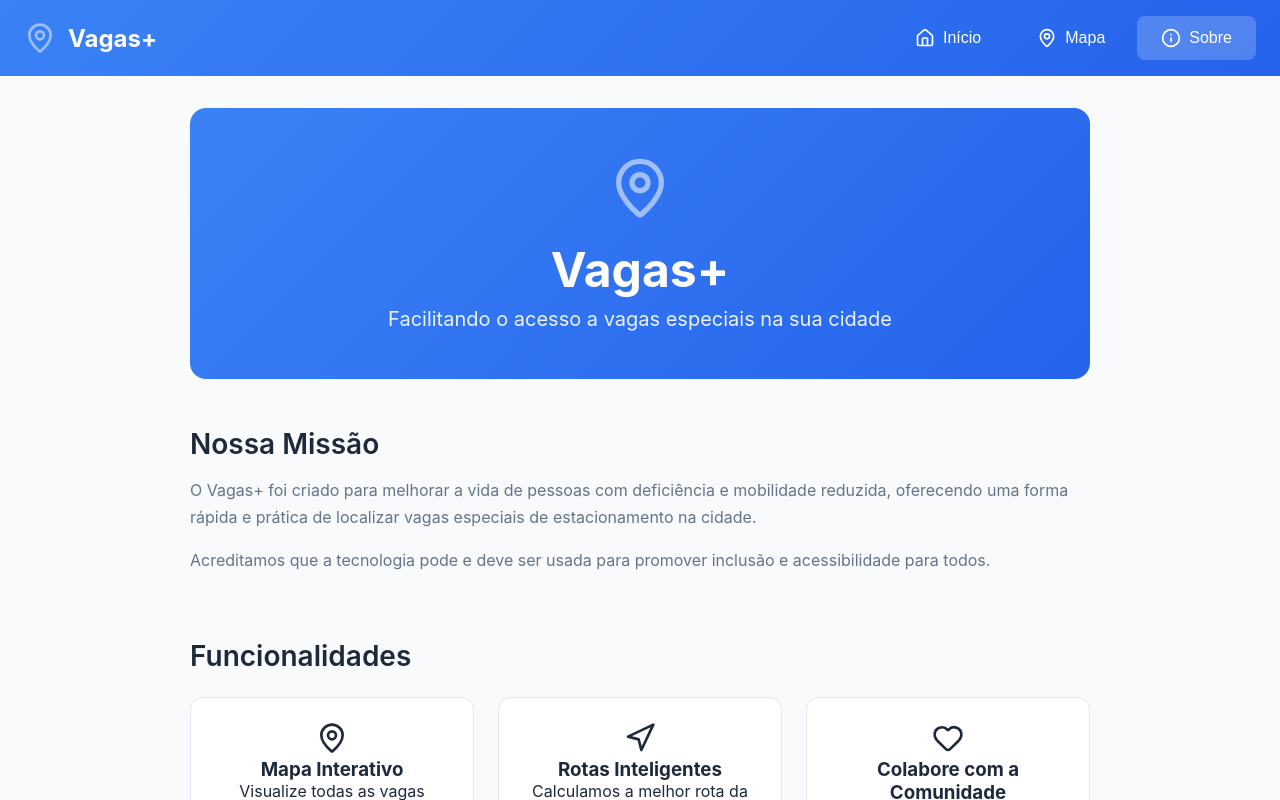
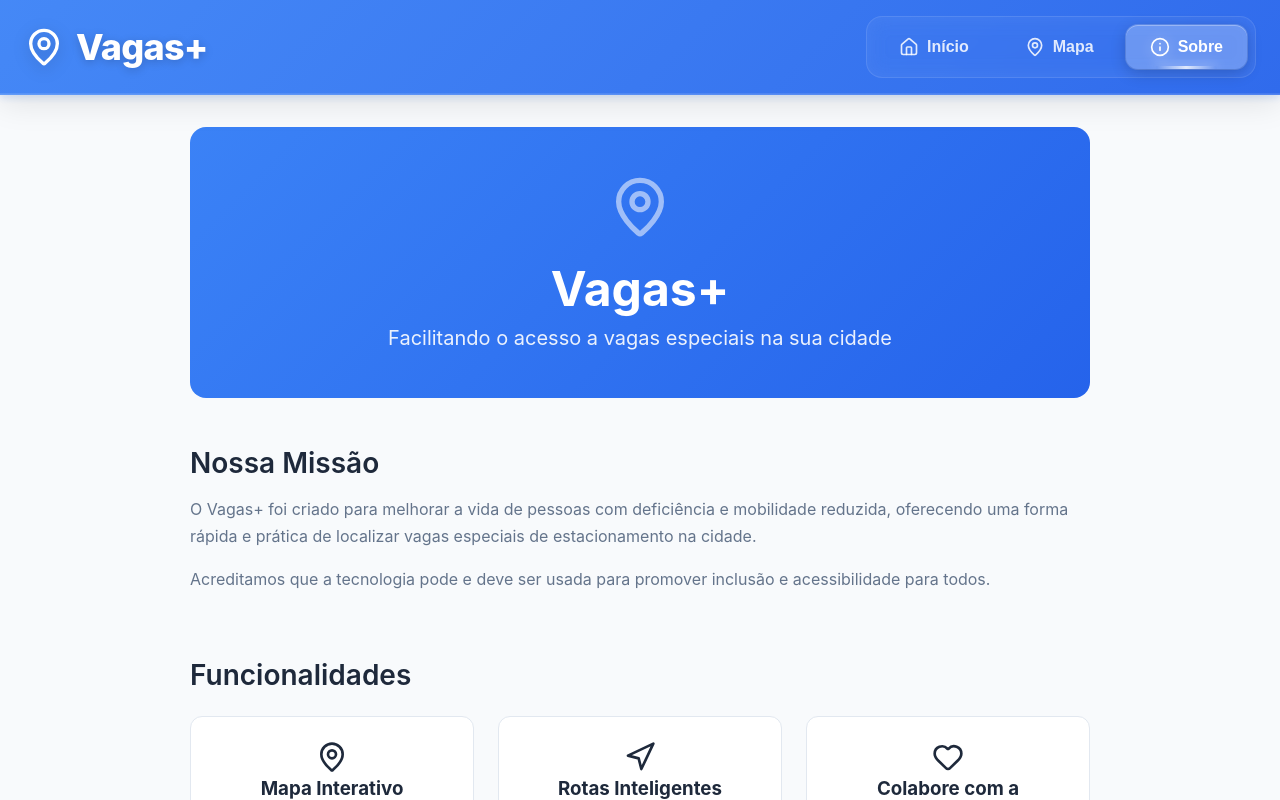
Before and after one commit to VagasMais/VagasMais, a React (Vite) app in the folder frontend/@latest/: page / in a window 1280 px wide. Both pictures are taken after a click on the button "Sobre". Shown: the top 800 px of the page. Built offline with nearby package versions, Linux system fonts and the light colour scheme; no server answers.

Commit message:
- appearance improvements

```diff
--- a/frontend/@latest/index.html
+++ b/frontend/@latest/index.html
@@ -4,7 +4,7 @@
     <meta charset="UTF-8" />
     <link rel="icon" type="image/svg+xml" href="/vagasplus.ico" />
     <meta name="viewport" content="width=device-width, initial-scale=1.0" />
-    <title>Vagas+ | Mapa de Vagas Especiais e Inclusivas</title>
+    <title>Vagas+ — Mais que estacionamento, mais consciência.</title>
   </head>
   <body>
     <div id="root"></div>
--- a/frontend/@latest/src/App.css
+++ b/frontend/@latest/src/App.css
@@ -5,14 +5,20 @@
   flex-direction: column;
 }
 
-/* Header */
+/* Header - Modern Design with Glassmorphism */
 .header {
-  background: linear-gradient(135deg, var(--primary), var(--primary-dark));
+  background: linear-gradient(135deg, rgba(59, 130, 246, 0.95), rgba(37, 99, 235, 0.95));
+  backdrop-filter: blur(20px) saturate(180%);
+  -webkit-backdrop-filter: blur(20px) saturate(180%);
   color: white;
-  box-shadow: none;
+  box-shadow:
+    0 8px 32px rgba(0, 0, 0, 0.1),
+    0 2px 8px rgba(59, 130, 246, 0.2),
+    inset 0 -1px 0 rgba(255, 255, 255, 0.1);
   position: sticky;
   top: 0;
   z-index: 100;
+  border-bottom: 1px solid rgba(255, 255, 255, 0.15);
 }
 
 .header-content {
@@ -28,35 +34,74 @@
   display: flex;
   align-items: center;
   gap: 0.75rem;
+  position: relative;
+  cursor: pointer;
+  transition: transform 0.3s ease;
+}
+
+.logo:hover {
+  transform: scale(1.05);
 }
 
 .logo h1 {
-  font-size: 1.5rem;
-  font-weight: 700;
+  font-size: 2.25rem;
+  font-weight: 800;
+  color: white;
+  letter-spacing: -0.02em;
+  text-shadow: 0 2px 10px rgba(0, 0, 0, 0.2);
+  transition: text-shadow 0.3s ease;
+}
+
+.logo:hover h1 {
+  text-shadow: 0 4px 20px rgba(255, 255, 255, 0.3);
 }
 
 .logo-icon {
-  animation: pulse 2s ease-in-out infinite;
+  animation: float 3s ease-in-out infinite;
+  filter: drop-shadow(0 4px 8px rgba(0, 0, 0, 0.2));
+  transition: transform 0.3s ease;
+}
+
+.logo:hover .logo-icon {
+  transform: rotate(15deg) scale(1.1);
+}
+
+@keyframes float {
+  0%, 100% { transform: translateY(0px); }
+  50% { transform: translateY(-5px); }
 }
 
 .menu-button {
   display: none;
-  background: transparent;
-  border: none;
+  background: rgba(255, 255, 255, 0.1);
+  backdrop-filter: blur(10px);
+  border: 1px solid rgba(255, 255, 255, 0.2);
   color: white;
   cursor: pointer;
-  padding: 0.5rem;
-  border-radius: 8px;
-  transition: background 0.2s;
+  padding: 0.75rem;
+  border-radius: 12px;
+  transition: all 0.3s ease;
+  box-shadow: 0 4px 12px rgba(0, 0, 0, 0.1);
 }
 
 .menu-button:hover {
-  background: rgba(255, 255, 255, 0.1);
+  background: rgba(255, 255, 255, 0.2);
+  transform: translateY(-2px);
+  box-shadow: 0 6px 16px rgba(0, 0, 0, 0.15);
+}
+
+.menu-button:active {
+  transform: translateY(0);
 }
 
 .nav {
   display: flex;
   gap: 0.5rem;
+  background: rgba(255, 255, 255, 0.08);
+  padding: 0.5rem;
+  border-radius: 16px;
+  backdrop-filter: blur(10px);
+  border: 1px solid rgba(255, 255, 255, 0.1);
 }
 
 .nav-button {
@@ -66,20 +111,73 @@
   padding: 0.75rem 1.5rem;
   background: transparent;
   border: none;
-  color: white;
+  color: rgba(255, 255, 255, 0.85);
   cursor: pointer;
-  border-radius: 8px;
+  border-radius: 12px;
   font-size: 1rem;
-  font-weight: 500;
-  transition: all 0.2s;
+  font-weight: 600;
+  transition: all 0.3s cubic-bezier(0.4, 0, 0.2, 1);
+  position: relative;
+  overflow: hidden;
+}
+
+.nav-button::before {
+  content: '';
+  position: absolute;
+  top: 0;
+  left: 0;
+  right: 0;
+  bottom: 0;
+  background: linear-gradient(135deg, rgba(255, 255, 255, 0.15), rgba(255, 255, 255, 0.05));
+  opacity: 0;
+  transition: opacity 0.3s ease;
+  border-radius: 12px;
+}
+
+.nav-button:hover::before {
+  opacity: 1;
 }
 
 .nav-button:hover {
-  background: rgba(255, 255, 255, 0.1);
+  color: white;
+  transform: translateY(-2px);
+  box-shadow: 0 4px 12px rgba(0, 0, 0, 0.15);
+}
+
+.nav-button svg {
+  transition: transform 0.3s ease;
+}
+
+.nav-button:hover svg {
+  transform: scale(1.1) rotate(5deg);
 }
 
 .nav-button.active {
-  background: rgba(255, 255, 255, 0.2);
+  background: rgba(255, 255, 255, 0.25);
+  color: white;
+  box-shadow:
+    0 4px 16px rgba(0, 0, 0, 0.2),
+    inset 0 1px 0 rgba(255, 255, 255, 0.3),
+    0 0 0 1px rgba(255, 255, 255, 0.2);
+  font-weight: 700;
+  position: relative;
+}
+
+.nav-button.active::after {
+  content: '';
+  position: absolute;
+  bottom: 0;
+  left: 50%;
+  transform: translateX(-50%);
+  width: 50%;
+  height: 3px;
+  background: linear-gradient(90deg, transparent, rgba(255, 255, 255, 0.8), transparent);
+  border-radius: 2px 2px 0 0;
+  box-shadow: 0 0 12px rgba(255, 255, 255, 0.6);
+}
+
+.nav-button.active svg {
+  filter: drop-shadow(0 2px 6px rgba(255, 255, 255, 0.4));
 }
 
 /* Main Content */
@@ -895,20 +993,26 @@
 /* Responsividade */
 @media (max-width: 768px) {
   .menu-button {
-    display: block;
+    display: flex;
   }
 
   .nav {
     position: fixed;
     top: 73px;
     right: -100%;
-    width: 250px;
+    width: 280px;
     height: calc(100vh - 73px);
-    background: linear-gradient(135deg, var(--primary), var(--primary-dark));
+    background: linear-gradient(135deg, rgba(59, 130, 246, 0.98), rgba(37, 99, 235, 0.98));
+    backdrop-filter: blur(20px) saturate(180%);
+    -webkit-backdrop-filter: blur(20px) saturate(180%);
     flex-direction: column;
-    padding: 1rem;
-    transition: right 0.3s ease;
-    box-shadow: -2px 0 8px var(--shadow);
+    padding: 1.5rem 1rem;
+    gap: 0.75rem;
+    transition: right 0.4s cubic-bezier(0.4, 0, 0.2, 1);
+    box-shadow:
+      -4px 0 24px rgba(0, 0, 0, 0.2),
+      inset 1px 0 0 rgba(255, 255, 255, 0.1);
+    border-left: 1px solid rgba(255, 255, 255, 0.15);
   }
 
   .nav.nav-open {
@@ -918,6 +1022,19 @@
   .nav-button {
     width: 100%;
     justify-content: flex-start;
+    padding: 1rem 1.25rem;
+    font-size: 1.05rem;
+  }
+
+  .nav-button.active::after {
+    width: 4px;
+    height: 60%;
+    left: 0;
+    top: 50%;
+    transform: translateY(-50%);
+    background: linear-gradient(180deg, transparent, rgba(255, 255, 255, 0.9), transparent);
+    border-radius: 0 2px 2px 0;
+    box-shadow: 0 0 12px rgba(255, 255, 255, 0.6);
   }
 
   .menu-overlay {
@@ -926,8 +1043,10 @@
     left: 0;
     width: 100%;
     height: 100%;
-    background: rgba(0, 0, 0, 0.5);
+    background: rgba(0, 0, 0, 0.6);
+    backdrop-filter: blur(4px);
     z-index: 90;
+    animation: fadeIn 0.3s ease;
   }
 
   /* New HomePage Responsive */
--- a/frontend/@latest/src/App.tsx
+++ b/frontend/@latest/src/App.tsx
@@ -23,7 +23,7 @@ function App() {
       <header className="header">
         <div className="header-content">
           <div className="logo">
-            <MapPin size={32} className="logo-icon" />
+            <MapPin size={40} className="logo-icon" />
             <h1>Vagas+</h1>
           </div>
 
--- a/frontend/@latest/src/components/Footer.tsx
+++ b/frontend/@latest/src/components/Footer.tsx
@@ -1,4 +1,4 @@
-import { MapPin, Mail, Github, Linkedin } from 'lucide-react'
+import { MapPin, Mail, Github, Linkedin, Twitter, X, Instagram, Facebook, MessageCircle } from 'lucide-react'
 
 /**
  * Footer component
@@ -52,22 +52,31 @@ function Footer() {
             <h4 className="footer-section-title">Redes Sociais</h4>
             <div className="footer-social">
               <a
-                href="https://github.com"
+                href="https://wa.me/5511999999999"
                 target="_blank"
                 rel="noopener noreferrer"
                 className="footer-social-link"
-                aria-label="GitHub"
+                aria-label="WhatsApp"
               >
-                <Github size={20} />
+                <MessageCircle size={20} />
               </a>
               <a
-                href="https://linkedin.com"
+                href="https://instagram.com/vagasmais"
                 target="_blank"
                 rel="noopener noreferrer"
                 className="footer-social-link"
-                aria-label="LinkedIn"
+                aria-label="Instagram"
               >
-                <Linkedin size={20} />
+                <Instagram size={20} />
+              </a>
+              <a
+                href="https://facebook.com/vagasmais"
+                target="_blank"
+                rel="noopener noreferrer"
+                className="footer-social-link"
+                aria-label="Facebook"
+              >
+                <Facebook size={20} />
               </a>
             </div>
           </div>
--- a/frontend/@latest/src/pages/AboutPage.tsx
+++ b/frontend/@latest/src/pages/AboutPage.tsx
@@ -118,7 +118,8 @@ function AboutPage() {
               Tem alguma sugestão ou encontrou um problema? Entre em contato:
             </p>
             <p className="contact-email">
-              <strong>Email:</strong> contato@vagasmais.app
+              <strong>Email:</strong>{' '}
+              <a href="mailto:contato@vagasmais.app">contato@vagasmais.app</a>
             </p>
           </section>
 
```
Also changed, not shown: frontend/@latest/src/pages/HomePage.tsx (+26 -2 lines).
